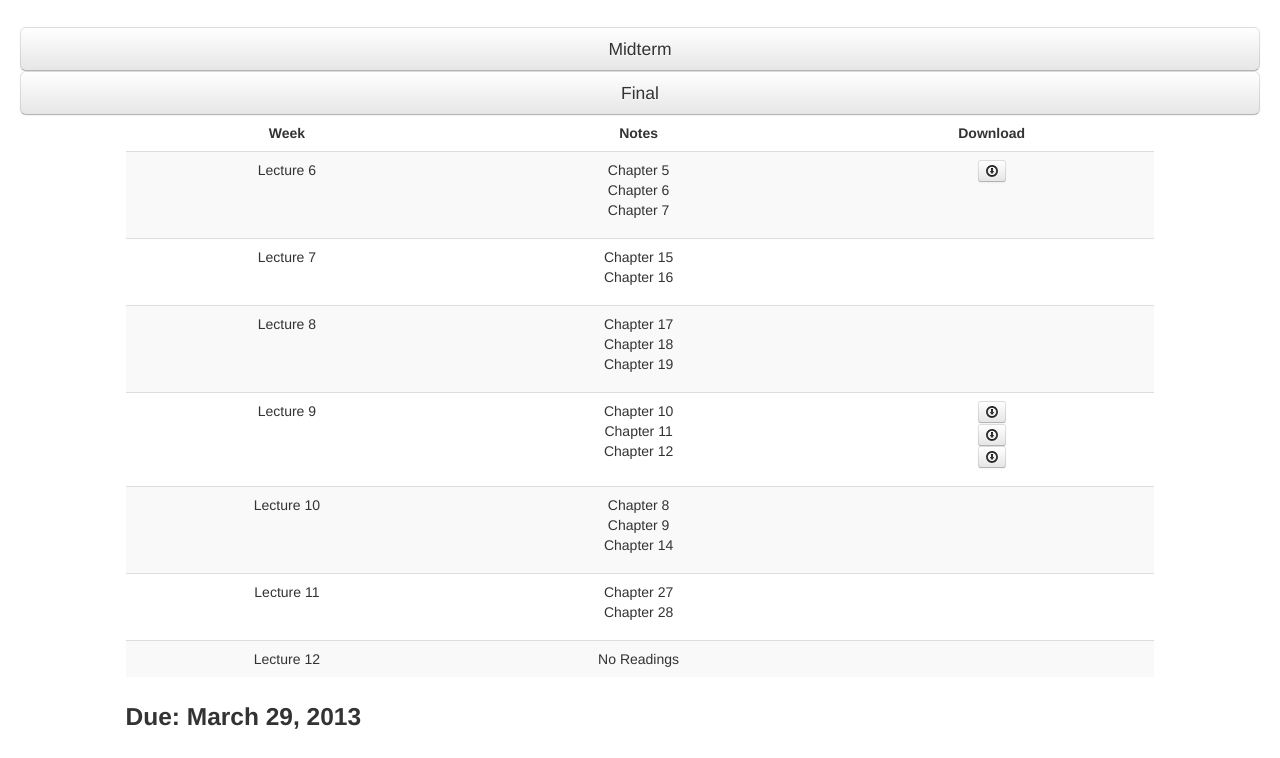
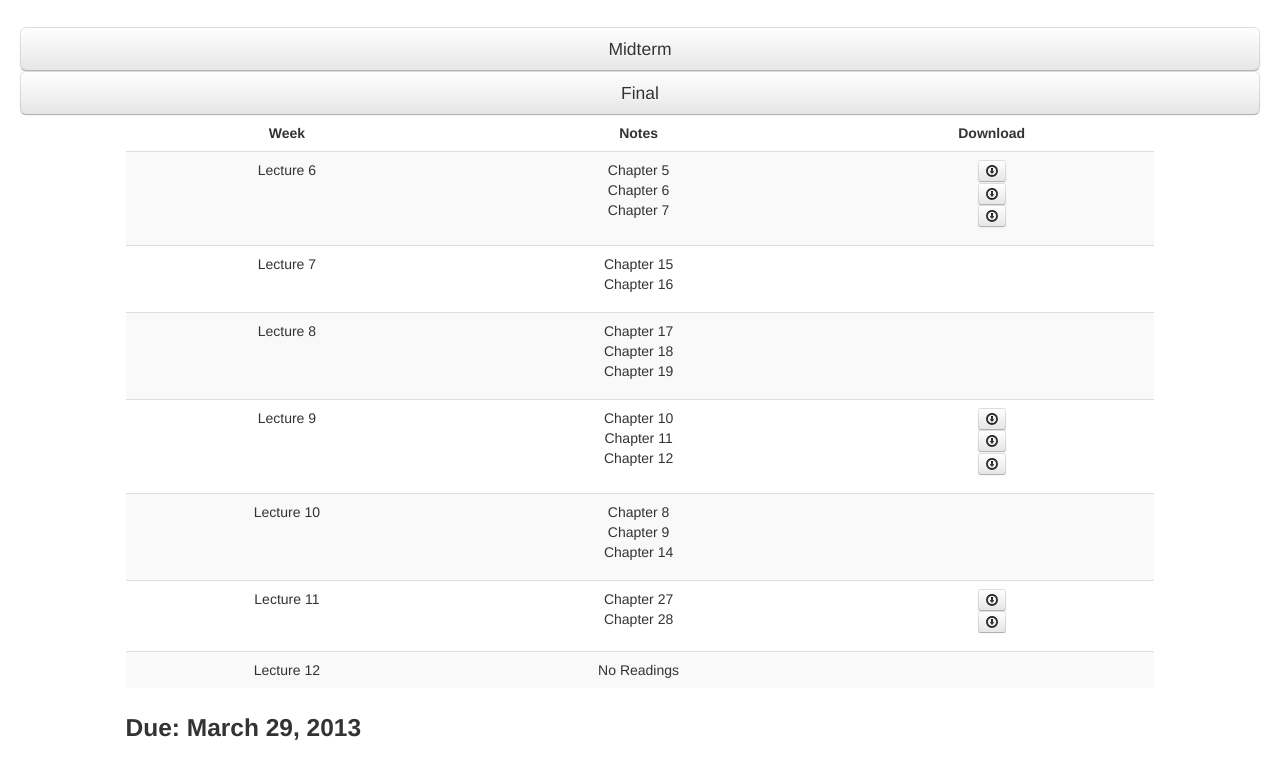
Before and after one commit to pirave/PSYB45, a plain HTML site: page index.html in a window 1280 px wide. Shown: the part 83-841 px from the top of the page. Drawn offline with Linux system fonts and the light colour scheme.

Commit message:
Adding Chapters 6,7,27,28

```diff
--- a/index.html
+++ b/index.html
@@ -143,6 +143,8 @@
 							  <td>
 								<ul class="unstyled">
 									<li><a class="btn btn-mini" href="notes/CH5.pdf"><i class="icon-download dl"></i></a></li>
+									<li><a class="btn btn-mini" href="notes/CH6.pdf"><i class="icon-download dl"></i></a></li>
+									<li><a class="btn btn-mini" href="notes/CH7.pdf"><i class="icon-download dl"></i></a></li>
 								</ul>
 							  </td>
 							</tr>
@@ -214,6 +216,8 @@
 							  </td>
 							  <td>
 								<ul class="unstyled">
+									<li><a class="btn btn-mini" href="notes/CH27.pdf"><i class="icon-download dl"></i></a></li>
+									<li><a class="btn btn-mini" href="notes/CH28.pdf"><i class="icon-download dl"></i></a></li>
 								</ul>
 							  </td>
 							</tr>
```
Also changed, not shown: 4 other files.
